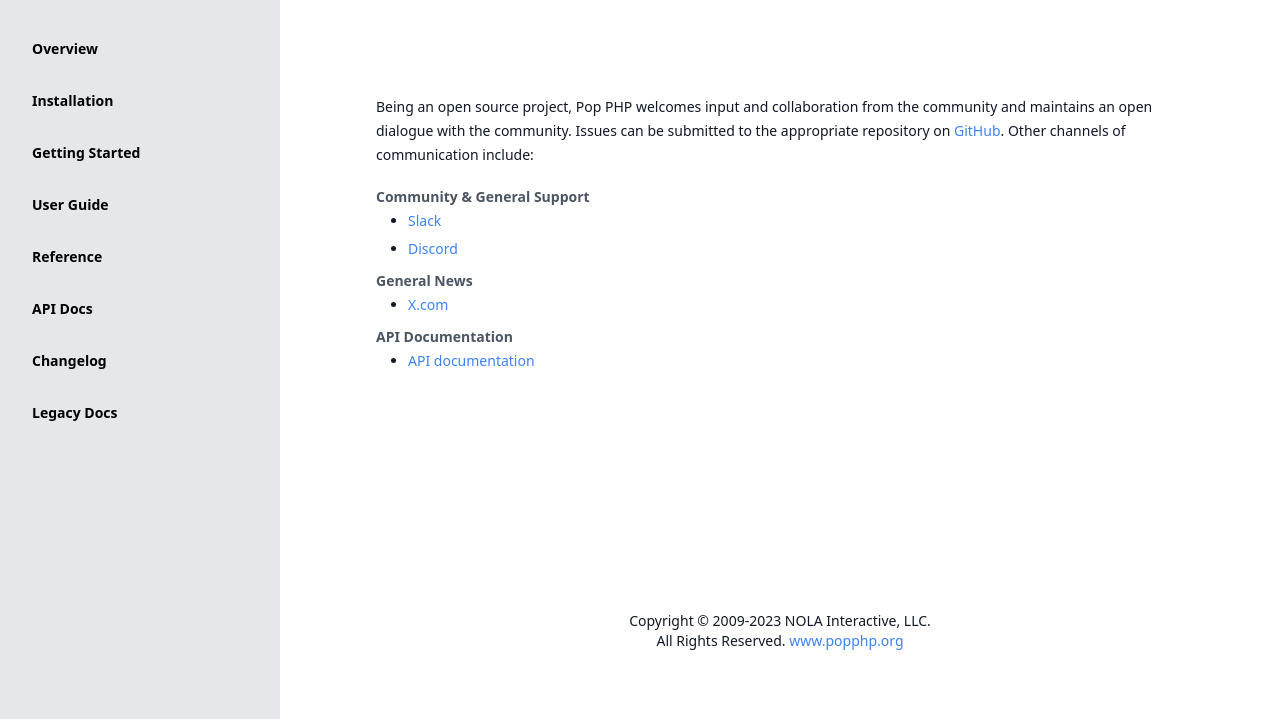
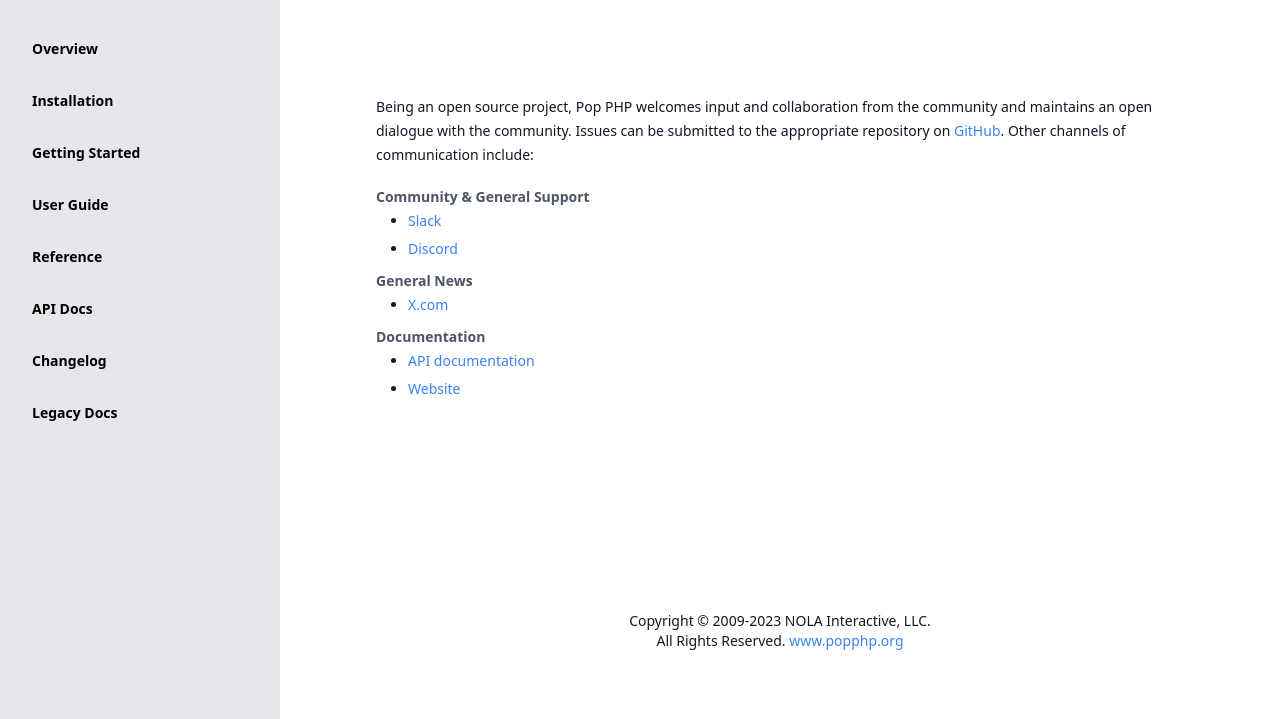
Before and after one commit to popphp/docs, a PHP site: page /auth/app/view/overview/community.phtml in a window 1280 px wide. Shown: the part 81-800 px from the top of the page. Run offline with PHP 8.4, Linux system fonts and the light colour scheme; data that the repository does not hold is empty; style sheets or scripts are compiled from the project's sources; some web fonts are replaced.

Commit message:
Update community docs

```diff
--- a/app/view/inc/nav.phtml
+++ b/app/view/inc/nav.phtml
@@ -427,7 +427,7 @@
                             <li><a href="https://github.com/popphp/popphp#readme" target="_blank">popphp</a></li>
                         </ul>
                     </li>
-                    <li><a href="http://api.popphp.org/5.0/" target="_blank">API Docs</a></li>
+                    <li><a href="https://api.popphp.org/5.0/" target="_blank">API Docs</a></li>
                     <li x-data="{open: <?=$nav6Active; ?>}">
                         <a href="<?=$version; ?>/changelog">Changelog</a>
                         <ul x-show="open" x-transition:enter.duration.200ms x-transition:leave.duration.200ms x-cloak>
--- a/app/view/overview/community.phtml
+++ b/app/view/overview/community.phtml
@@ -19,9 +19,10 @@ endif; ?>
                     <ul class="list-disc ml-8 text-sm">
                         <li class="mb-2"><a href="https://x.com/popphpframework" target="_blank">X.com</a></li>
                     </ul>
-                    <h6>API Documentation</h6>
+                    <h6>Documentation</h6>
                     <ul class="list-disc ml-8 text-sm">
-                        <li class="mb-2"><a href="http://api.popphp.org/5.0/" target="_blank">API documentation</a></li>
+                        <li class="mb-2"><a href="https://api.popphp.org/5.0/" target="_blank">API documentation</a></li>
+                        <li class="mb-2"><a href="https://www.popphp.org/" target="_blank">Website</a></li>
                     </ul>
                 </div>
 <?php include __DIR__ . '/../inc/footer.phtml'; ?>
```
